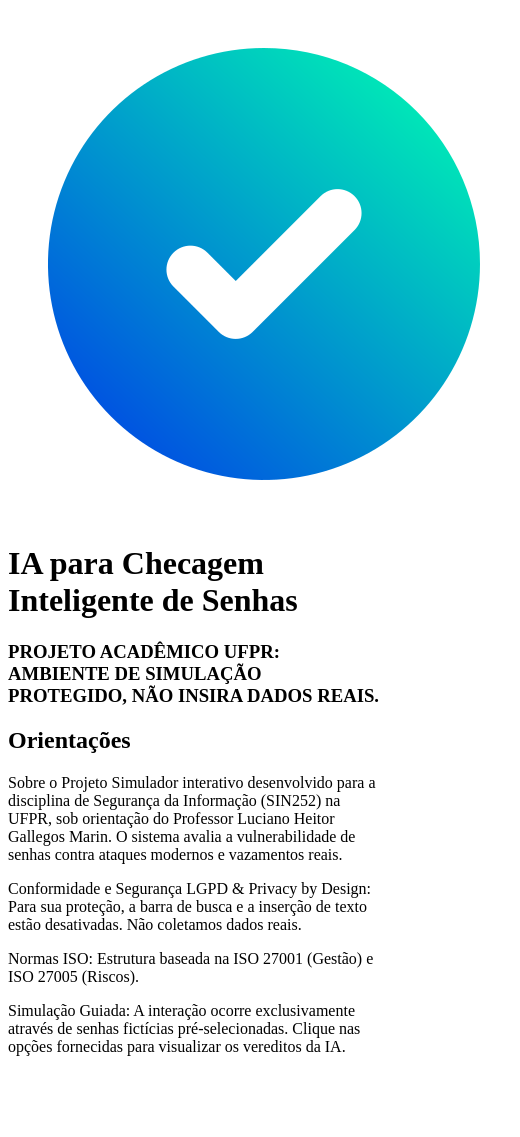
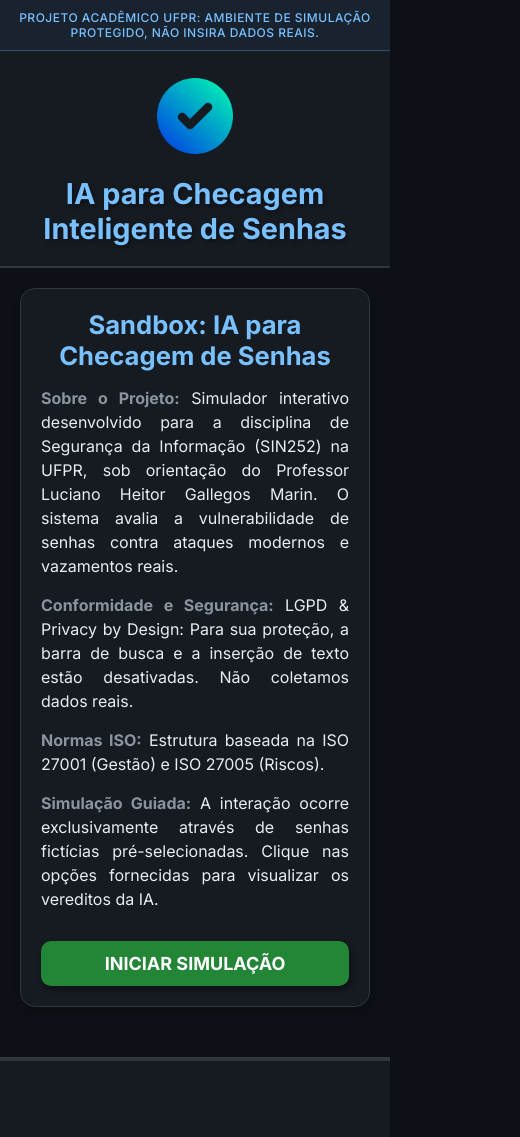
Before and after one commit to leticiasantos-dev5/ia-checagem-senhas-sandbox, a plain HTML site: page index.html in a window 390 px wide. Shown: the whole page, 520 px wide, since content can reach past the window. Before the commit the page ends 1072 px from the top, so only its background shows below. Drawn offline with Linux system fonts and the light colour scheme.

Commit message:
finalizada parte design celular

```diff
--- /dev/null
+++ b/estilos/celular-style.css
@@ -0,0 +1,173 @@
+@charset "UTF-8";
+
+/* Importação da fonte no topo (fora do @media para evitar erros) */
+@import url('https://fonts.googleapis.com/css2?family=Inter:ital,opsz,wght@0,14..32,100..900;1,14..32,100..900&display=swap');
+
+:root {
+    --cor1: #0D1117;
+    --cor2: #161B22;
+    --cor3: #30363D;
+    --cor4: #238636;
+    --cor5: #D29922;
+    --cor6: #DA3633;
+    --cor7: #E6EDF3;
+    --cor8: #8B949E;
+    --cor9: #79C0FF;
+
+    --font1: "Inter", sans-serif;
+}
+
+/* TELA CELULAR (DE 0PX ATÉ 768PX) */
+@media screen and (max-width: 768px) {
+
+    /* RESET E GLOBAIS (Baseado no seu modelo) */
+    * {
+        margin: 0px;
+        padding: 0px;
+        box-sizing: border-box;
+        font-family: var(--font1);
+    }
+
+    html {
+        scroll-behavior: smooth;
+    }
+
+    body {
+        width: 100%;
+        overflow-x: hidden;
+        background-color: var(--cor1);
+        color: var(--cor7);
+    }
+
+    h1, h2, h3, legend {
+        font-family: var(--font1);
+    }
+
+    /* --- AVISO NO TOPO --- */
+    .aviso {
+        background-color: rgba(121, 192, 255, 0.1); /* Fundo azul suave e transparente */
+        color: var(--cor9); /* Texto azul para combinar com os títulos */
+        border-bottom: 1px solid rgba(121, 192, 255, 0.3); /* Linha sutil azulada */
+        text-align: center;
+        padding: 10px; /* Um pouco mais de espaço */
+    }
+
+    .aviso h3 {
+        font-size: 12px; /* Letra levemente maior */
+        font-weight: 500;
+        margin: 0;
+        letter-spacing: 0.5px;
+    }
+
+    /* --- ESTRUTURA DE COLUNAS --- */
+    .layout-colunas {
+        display: flex;
+        flex-direction: column;
+        width: 100%;
+    }
+
+    /* --- HEADER --- */
+    header.container1 {
+        background-color: var(--cor2);
+        width: 100%;
+        border-bottom: 2px solid var(--cor3);
+        padding: 20px 10px;
+    }
+
+    .header {
+        display: flex;
+        flex-direction: column;
+        align-items: center;
+        justify-content: center;
+        gap: 15px;
+        width: 100%;
+    }
+
+    .logo {
+        display: flex;
+        align-items: center;
+        justify-content: center;
+    }
+
+    .logo img {
+        height: 90px;
+        width: auto;
+        margin: 0;
+    }
+
+    .titulo-principal h1 {
+        font-size: 1.8em;
+        margin: 0;
+        text-align: center;
+        color: var(--cor9);
+        text-shadow: 2px 2px 4px rgba(0, 0, 0, 0.4);
+    }
+
+    /* --- CONTEÚDO PRINCIPAL --- */
+    main.container2 {
+        width: 100%;
+        padding: 20px;
+        display: flex;
+        flex-direction: column;
+        align-items: center;
+    }
+
+    .artigo article {
+        background-color: var(--cor2);
+        border: 1px solid var(--cor3);
+        border-radius: 15px;
+        padding: 20px;
+        display: flex;
+        flex-direction: column;
+        gap: 15px;
+        box-shadow: 2px 4px 10px rgba(0, 0, 0, 0.3);
+    }
+
+    .artigo h2 {
+        color: var(--cor9);
+        text-align: center;
+        font-size: 1.6em;
+    }
+
+    .artigo p {
+        line-height: 1.5;
+        text-align: justify;
+        font-size: 16px;
+        color: var(--cor7);
+    }
+
+    .artigo strong {
+        color: var(--cor8);
+    }
+
+    /* --- BOTÃO INICIAR SIMULAÇÃO --- */
+    .artigo a {
+        background-color: var(--cor4); /* Verde */
+        color: #ffffff;
+        font-weight: bold;
+        font-size: 18px;
+        padding: 12px 20px;
+        border: none;
+        border-radius: 10px;
+        box-shadow: 2px 4px 6px rgba(0,0,0,0.4);
+        text-transform: uppercase;
+        text-decoration: none;
+        text-align: center;
+        margin-top: 15px;
+        transition: 0.3s;
+    }
+
+    .artigo a:active {
+        background-color: var(--cor6); /* Fica vermelho ao clicar */
+        transform: scale(0.98);
+    }
+
+    /* --- FOOTER --- */
+    footer {
+        background-color: var(--cor2);
+        padding: 20px;
+        margin-top: 30px;
+        border-top: 4px solid var(--cor3);
+        min-height: 80px;
+    }
+}
--- a/index.html
+++ b/index.html
@@ -7,11 +7,11 @@
     <title> IA Checagem de Senhas</title>
     <link rel="shortcut icon" href="favicon/favicon.ico" type="image/x-icon">
 
-    <link rel="stylesheet" href="estilo/celular-style.css" media="screen"> <!--celular-->
+    <link rel="stylesheet" href="estilos/celular-style.css" media="screen and (max-width: 768px)"> <!--celular-->
 
-    <link rel="stylesheet" href="estilo/tablet-style.css" media="screen"> <!--tablet-->
+    <link rel="stylesheet" href="estilos/tablet-style.css" media="screen and (min-width: 769px) and (max-width: 1024px)"> <!--tablet-->
 
-    <link rel="stylesheet" href="estilo/pc-style.css" media="screen"> <!--pc-->
+    <link rel="stylesheet" href="estilos/pc-style.css" media="screen and (min-width: 1025px)"> <!--pc-->
 
     <style>
         @import url('https://fonts.googleapis.com/css2?family=Inter:ital,opsz,wght@0,14..32,100..900;1,14..32,100..900&display=swap');
@@ -20,47 +20,46 @@
 
 <body>
 
-    <header class="container1" inicio1>
+    <div class="aviso">
+        <h3>PROJETO ACADÊMICO UFPR: AMBIENTE DE SIMULAÇÃO PROTEGIDO, NÃO INSIRA DADOS REAIS.</h3>
+    </div>
+
+    <div class="layout-colunas">
+        <header class="container1" id="inicio1">
             <div class="header">
                 <div class="logo">
-                <img src="favicon/logo.png" alt="">
+                    <img src="favicon/logo.png" alt="Logo IA Senhas">
                 </div>
 
                 <div class="titulo-principal">
                     <h1>IA para Checagem Inteligente de Senhas</h1>
-
                 </div>
-
-            <div class="aviso">
-                <h3>PROJETO ACADÊMICO UFPR: AMBIENTE DE SIMULAÇÃO PROTEGIDO, NÃO INSIRA DADOS REAIS.</h3>
             </div>
-
-        </div>
-
         </header>
 
         <main class="container2">
             <div class="artigo">
                 <article>
-                <h2>Orientações</h2>
-                <p>Sobre o Projeto
+                    <h2>Sandbox: IA para Checagem de Senhas</h2>
+                    <p><strong>Sobre o Projeto:</strong>
                         Simulador interativo desenvolvido para a disciplina de Segurança da Informação (SIN252) na UFPR, sob
                         orientação do Professor Luciano Heitor Gallegos Marin. O sistema avalia a vulnerabilidade de senhas
-                    contra ataques modernos e vazamentos reais.
+                        contra ataques modernos e vazamentos reais.</p>
 
-                <p>Conformidade e Segurança
+                    <p><strong>Conformidade e Segurança:</strong>
                         LGPD & Privacy by Design: Para sua proteção, a barra de busca e a inserção de texto estão
                         desativadas. Não coletamos dados reais.
                     </p>
-                <p>Normas ISO: Estrutura baseada na ISO 27001 (Gestão) e ISO 27005 (Riscos).</p>
+                    <p><strong>Normas ISO:</strong> Estrutura baseada na ISO 27001 (Gestão) e ISO 27005 (Riscos).</p>
 
-                <p>Simulação Guiada: A interação ocorre exclusivamente através de senhas fictícias pré-selecionadas.
-                Clique nas opções fornecidas para visualizar os vereditos da IA.</p></p>
+                    <p><strong>Simulação Guiada:</strong> A interação ocorre exclusivamente através de senhas fictícias pré-selecionadas.
+                    Clique nas opções fornecidas para visualizar os vereditos da IA.</p>
+
+                    <a href="#">INICIAR SIMULAÇÃO </a>
                 </article>
-
             </div>
-
         </main>
+    </div>
 
     <footer>
 
```
Lines whose indentation alone changed are shown as unchanged.
